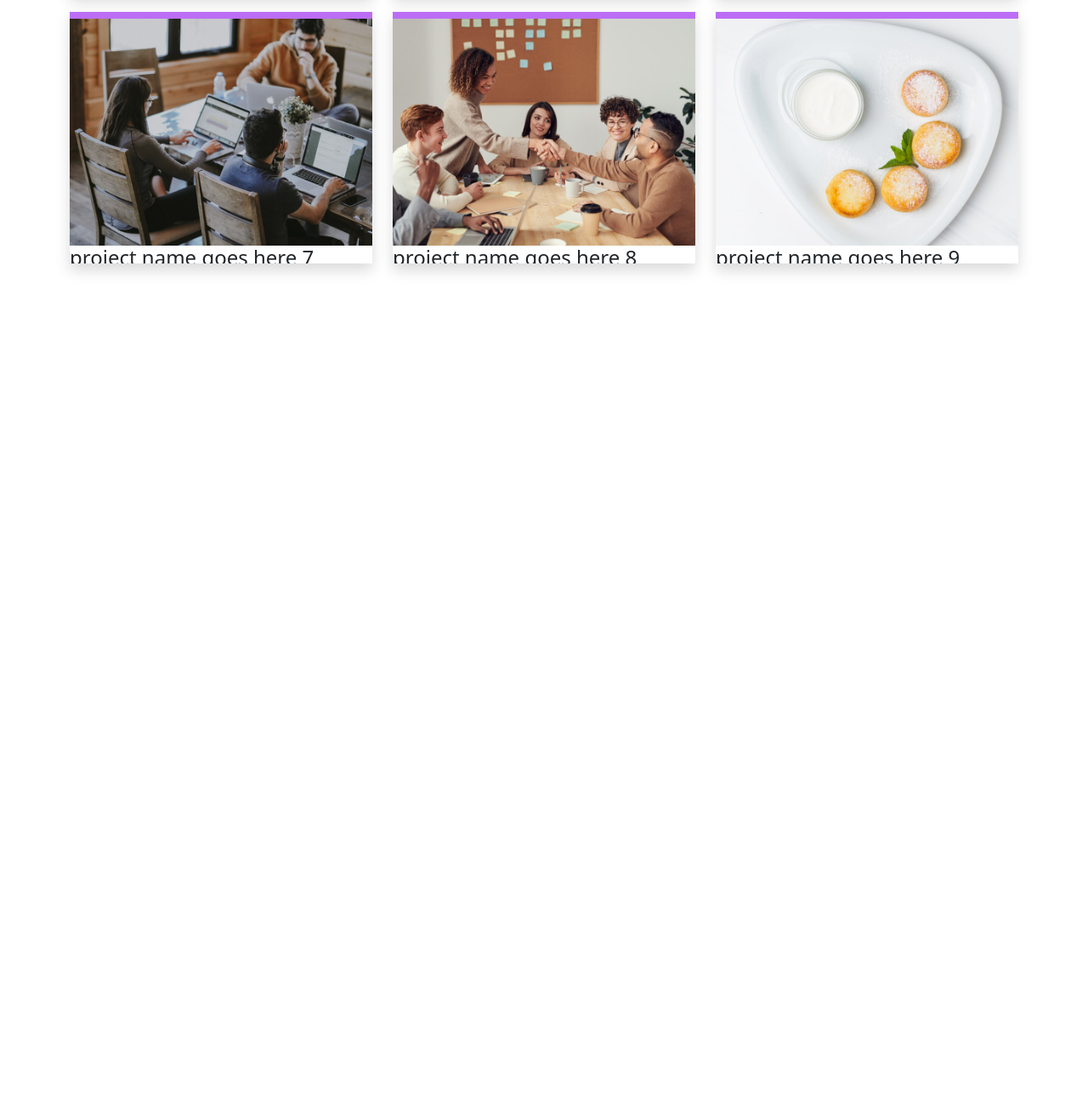
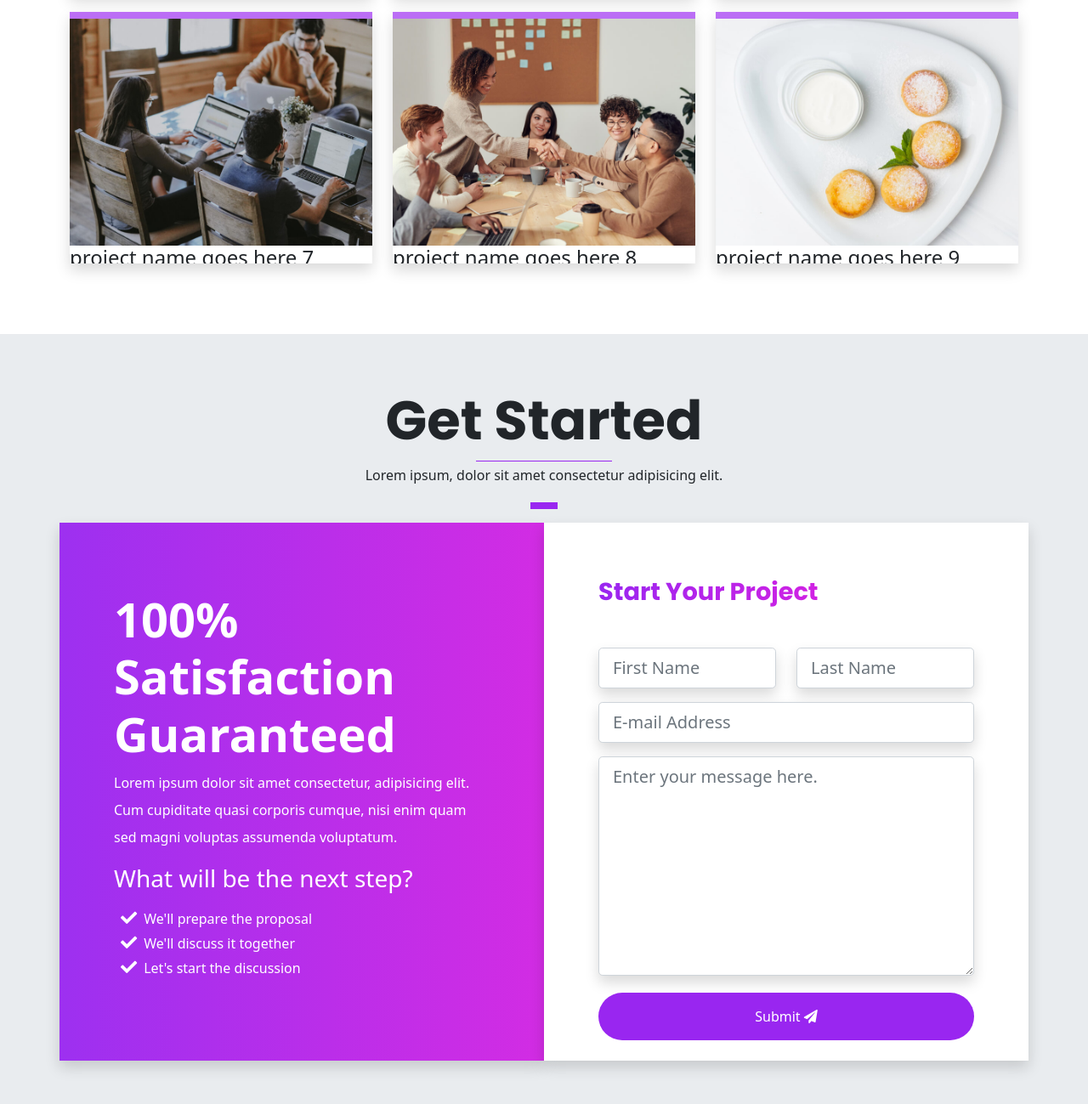
Before and after one commit to dstock3/bootstrap-v5, a website: page index.html in a window 1280 px wide. Shown: the part 6020-7319 px from the top of the page at 85% size. Before the commit the page ends 6413 px from the top, so only its background shows below. Drawn offline with nearby package versions, Linux system fonts and the light colour scheme.

Commit message:
Added contact form.

```diff
--- a/index.html
+++ b/index.html
@@ -560,6 +560,59 @@
           </div>
         </div>
       </section>
+      <!--START GET STARTED SECTION-->
+      <section id="contact" class="get-started">
+        <div class="container">
+          <div class="row text-center">
+            <h1 class="display-3 fw-bold text-capitalize">Get started</h1>
+            <div class="heading-line">
+              <p class="lh-lg">
+                Lorem ipsum, dolor sit amet consectetur adipisicing elit.
+              </p>
+            </div>
+          </div>
+          <!--START THE CTA CONTENT-->
+          <div class="row text-white">
+            <div class="col-12 col-lg-6 gradient shadow p-3">
+              <div class="cta-info w-100">
+                <h4 class="display-4 fw-bold">100% Satisfaction Guaranteed</h4>
+                <p class="lh-lg">Lorem ipsum dolor sit amet consectetur, adipisicing elit. Cum cupiditate quasi corporis cumque, nisi enim quam sed magni voluptas assumenda voluptatum.</p>
+                <h3 class="display-3--brief">What will be the next step?</h3>
+                <ul class="cta-info__list">
+                  <li>We'll prepare the proposal</li>
+                  <li>We'll discuss it together</li>
+                  <li>Let's start the discussion</li>
+                </ul>
+              </div>
+            </div>
+            <div class="col-12 col-lg-6 bg-white shadow p-3">
+              <div class="form w-100 pb-2">
+                <h4 class="display-3--title mb-5">Start Your Project</h4>
+                <form action="#" class="row">
+                  <div class="col-lg-6 col-md-6 mb-3">
+                    <input type="text" placeholder="First Name" id="inputFirstName" class="shadow form-control form-control-lg">
+                  </div>
+                  <div class="col-lg-6 col-md-6 mb-3">
+                    <input type="text" placeholder="Last Name" id="inputLastName" class="shadow form-control form-control-lg">
+                  </div>
+                  <div class="col-lg-12 mb-3">
+                    <input type="text" placeholder="E-mail Address" id="inputEmail" class="shadow form-control form-control-lg">
+                  </div>
+                  <div class="col-lg-12 mb-3">
+                    <textarea name="message" placeholder="Enter your message here." id="message" rows="8" class="shadow form-control form-control-lg"></textarea>
+                  </div>
+                  <div class="text-center d-grid mt-1">
+                    <button type="button" class="btn btn-primary rounded-pill pt-3 pb-3">
+                      Submit
+                      <i class="fas fa-paper-plane"></i>
+                    </button>
+                  </div>
+                </form>
+              </div>
+            </div>
+          </div>
+        </div>
+      </section>
 
       <script src="/assets/vendors/js/glightbox.min.js"></script>
 
--- a/scss/components/_typography.scss
+++ b/scss/components/_typography.scss
@@ -73,3 +73,8 @@
     border-right: 0.1rem solid $gray-300;
     height: 100%;
 }
+
+//GRADIENT BG
+.gradient {
+    background: linear-gradient(to right, rgba($primary, 0.95), rgba($secondary, 0.95));
+}
--- a/scss/sections/_get-started.scss
+++ b/scss/sections/_get-started.scss
@@ -0,0 +1,48 @@
+@use '../custom' as *;
+@use '../components/mixins' as *;
+
+.get-started {
+    padding: 4rem 0;
+    background-color: $gray-200;
+}
+
+.cta-info {
+    padding: 3rem;
+    margin: 1rem 0;
+
+    &__list {
+        position: relative;
+        list-style-type: none;
+        display: block;
+        padding-top: 0.5rem;
+        padding-left: 0.5rem;
+        margin-bottom: 0.7rem;
+
+
+        li::before {
+            font-family: "Font Awesome 5 Free";
+            content: "\f00c";
+            font-weight: 600;
+            margin-right: 0.5rem;
+            font-size: 1.2rem;
+
+        }
+
+    }
+}
+
+//FORM CONTENT
+.form {
+    padding: 3rem;
+
+    button {
+        border: none;
+        color: $white;
+
+        a {
+            color: $white;
+            text-decoration: none;
+            text-transform: capitalize;
+        }
+    }
+}
```
Also changed, not shown: assets/css/style.css, 1 other file.
